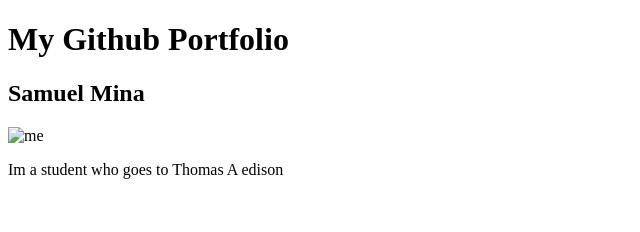
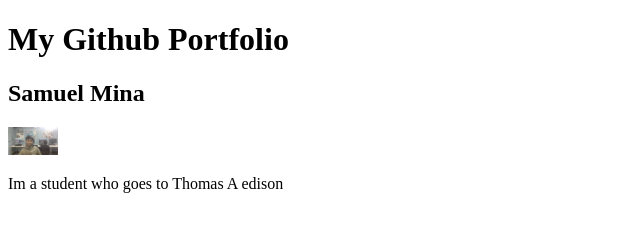
Before and after one commit to SamuelMina1/index.html, a plain HTML site: page index.html in a window 1280 px wide. Shown: the whole page, without its empty margins (0-640 px from the left). Drawn offline with Linux system fonts and the light colour scheme.

Commit message:
add an image

```diff
--- a/index.html
+++ b/index.html
@@ -8,7 +8,7 @@
 <body>
  <h1> My Github Portfolio</h1>
   <h2>Samuel Mina</h2>
-  <img src="me.png" alt="me" width="50px">
+  <img src="me.jpg" alt="me" width="50px">
   <p>Im a student who goes to Thomas A edison</p>
 </body>
 </html>
```
Also changed, not shown: me.jpg (added).
